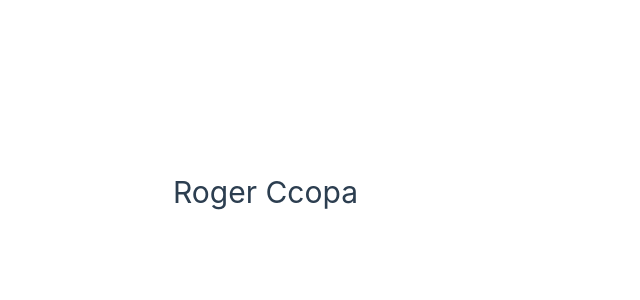
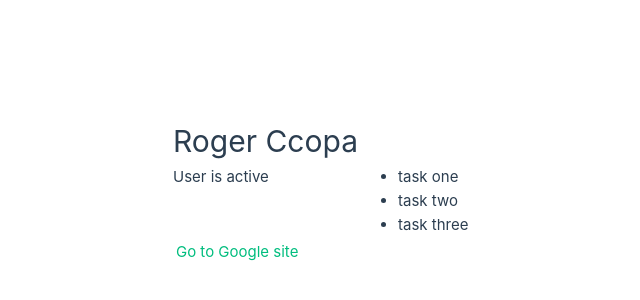
Before and after one commit to rogerccopa/vuestart, a Vue app: page / in a window 1280 px wide. Shown: the part 208-508 px from the top of the page, without its empty margins (282-922 px from the left). Built offline with nearby package versions, Linux system fonts and the light colour scheme.

Commit message:
add v-bind

```diff
--- a/src/App.vue
+++ b/src/App.vue
@@ -3,7 +3,9 @@ export default {
 	data() {
 		return {
 			name: "Roger Ccopa",
-			status: false
+			status: 'active',
+			tasks: ['task one', 'task two', 'task three'],
+			link: 'https://google.com'
 		}
 	}
 }
@@ -11,5 +13,13 @@ export default {
 <template>
 	<h1>{{ name }}</h1>
 	<br/>
-	<p v-if="status">User is active</p>
+	<p v-if="status === 'active'">User is active</p>
+	<p v-else-if="status === 'pending'">user is pending</p>
+	<p v-else>User Is INACTIVE</p>
+
+	<ul>
+		<li v-for="task in tasks" :key="task">{{task}}</li>
+	</ul>
+	<!-- <a v-bind:href="link">Go to Google</a> -->
+	<a :href="link">Go to Google site</a>
 </template>
```
